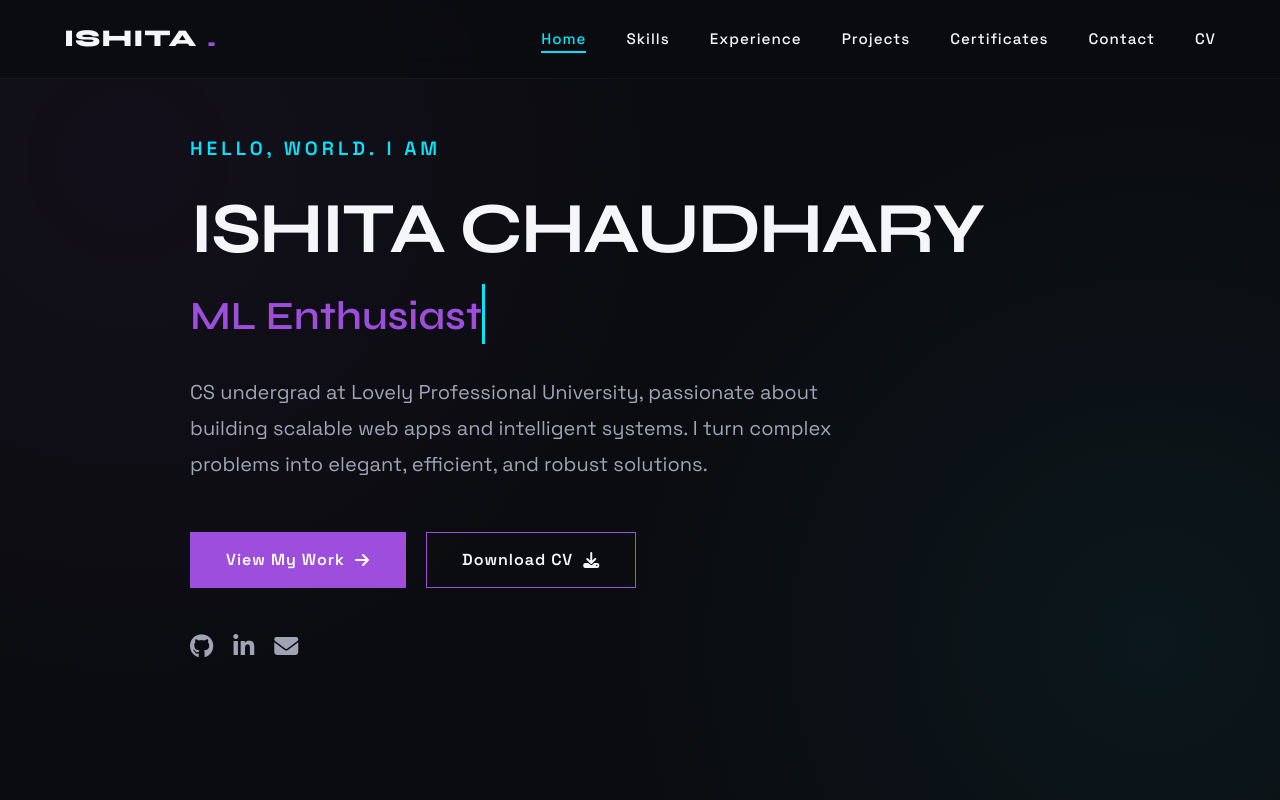
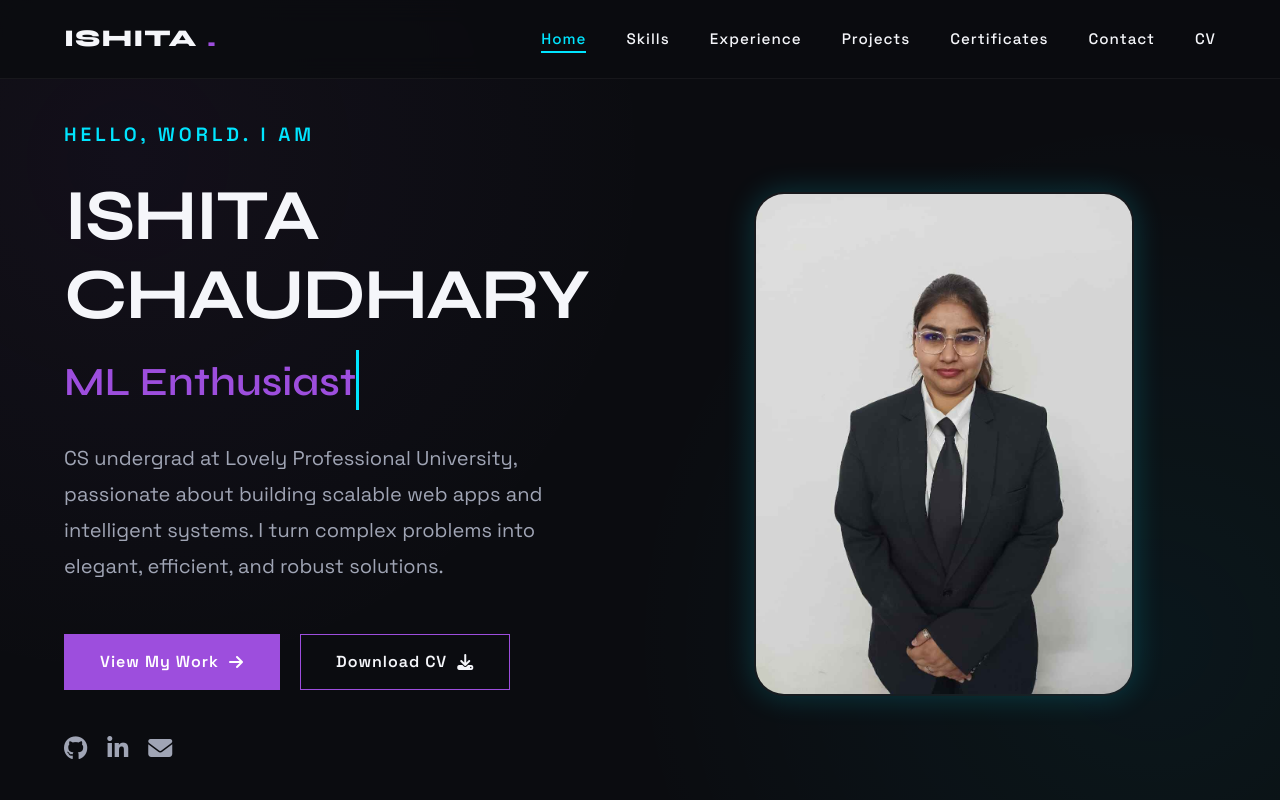
Before and after one commit to IshitaChaudhary01/Portfolio, a plain HTML site: page index.html in a window 1280 px wide. Shown: the top 800 px of the page. Drawn offline with Linux system fonts and the light colour scheme.

Commit message:
feat: add professional profile picture section to homepage hero

```diff
--- a/index.html
+++ b/index.html
@@ -284,10 +284,37 @@
       position: relative;
     }
 
+    .hero-container {
+      display: flex;
+      align-items: center;
+      justify-content: space-between;
+      gap: 4rem;
+      flex-wrap: wrap;
+    }
     .hero-content {
-      max-width: 900px;
+      flex: 1;
+      min-width: 300px;
       z-index: 2;
       position: relative;
+    }
+    .hero-image-wrapper {
+      flex: 1;
+      display: flex;
+      justify-content: center;
+      min-width: 300px;
+      z-index: 2;
+    }
+    .hero-image {
+      width: 100%;
+      max-width: 380px;
+      border-radius: 30px;
+      box-shadow: 0 0 30px rgba(0, 229, 255, 0.2);
+      border: 2px solid rgba(255, 255, 255, 0.05);
+      transition: transform 0.3s ease, box-shadow 0.3s ease;
+    }
+    .hero-image:hover {
+      transform: scale(1.03);
+      box-shadow: 0 0 40px rgba(0, 229, 255, 0.4);
     }
 
     .tagline {
@@ -1174,7 +1201,8 @@
 
   <!-- Home Section -->
   <section id="home">
-    <div class="container hero-content">
+    <div class="container hero-container">
+      <div class="hero-content">
         <span class="tagline reveal">Hello, World. I am</span>
         <h1 class="reveal reveal-delay-1">Ishita Chaudhary</h1>
         <div class="typewriter-container reveal reveal-delay-1">
@@ -1192,6 +1220,10 @@
           <a href="https://github.com/IshitaChaudhary01" target="_blank"><i class="fab fa-github"></i></a>
           <a href="https://www.linkedin.com/in/ishita-chaudhary01/" target="_blank"><i class="fab fa-linkedin-in"></i></a>
           <a href="mailto:ishita8743@gmail.com"><i class="fas fa-envelope"></i></a>
+        </div>
+      </div>
+      <div class="hero-image-wrapper reveal reveal-delay-2">
+        <img src="assets/profile.jpeg" alt="Ishita Chaudhary" class="hero-image">
       </div>
     </div>
   </section>
```
Also changed, not shown: assets/profile.jpeg (added). Lines whose indentation alone changed are shown as unchanged.
